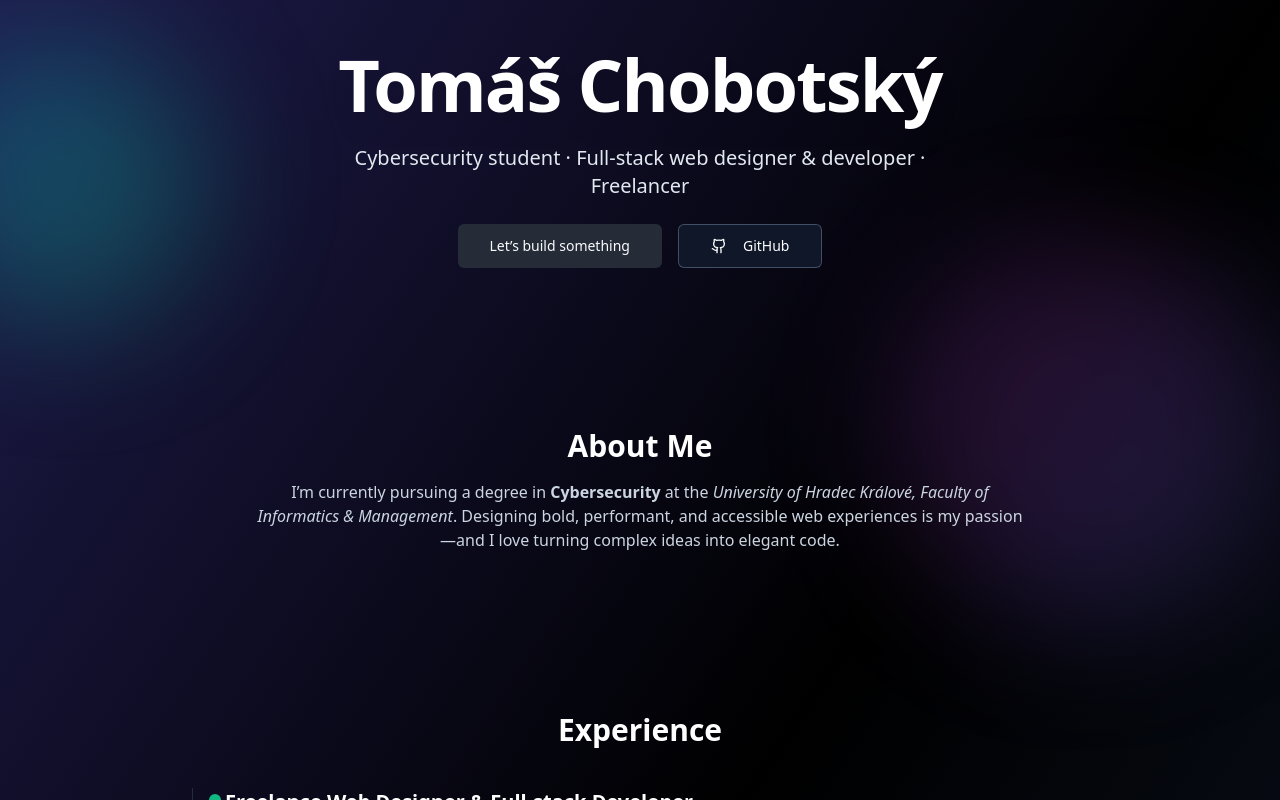
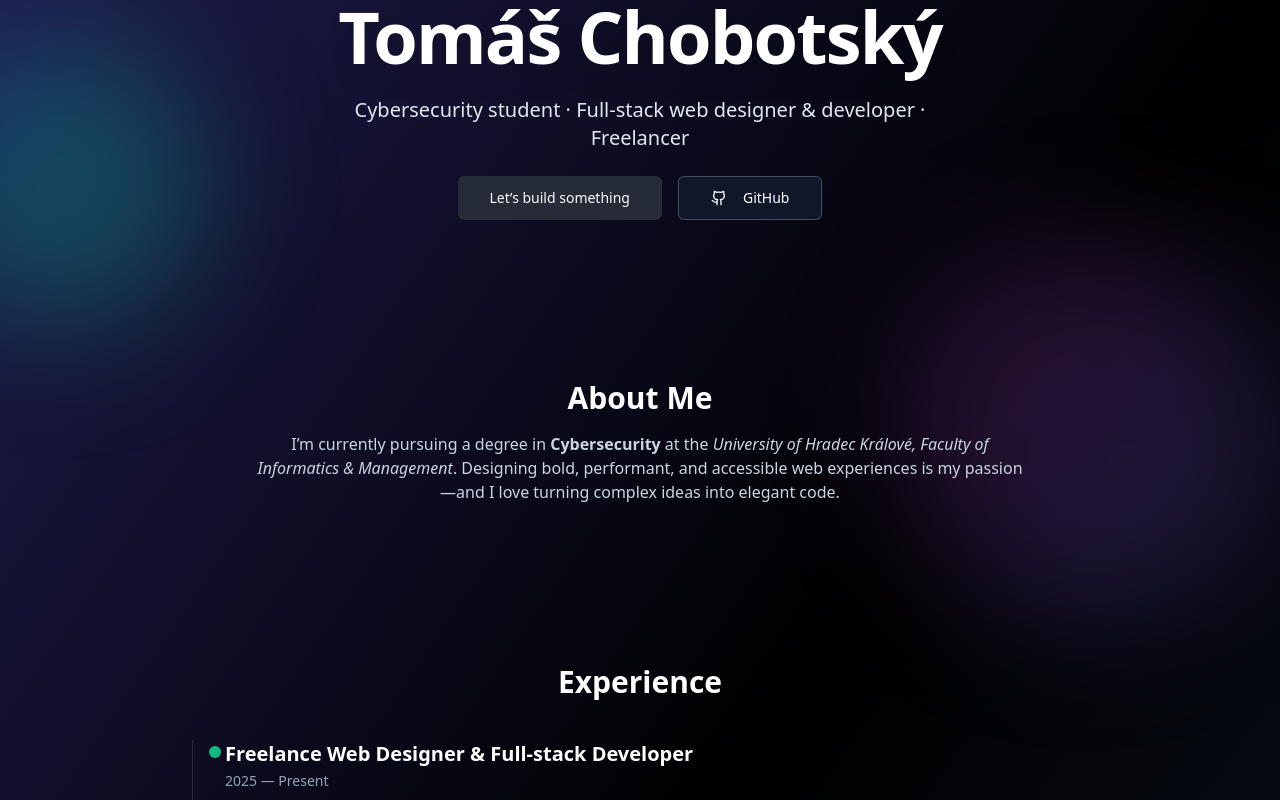
Before and after one commit to TomasChobotsky/TomasChobotsky.github.io, a React (Vite) app: page / in a window 1280 px wide. Shown: the top 800 px of the page. Built offline with nearby package versions, Linux system fonts and the light colour scheme.

Commit message:
Fix scroll hopefully

```diff
--- a/src/pages/PortfolioSite.jsx
+++ b/src/pages/PortfolioSite.jsx
@@ -41,7 +41,7 @@ function Hero() {
         initial={{ y: 40, opacity: 0 }}
         whileInView={{ y: 0, opacity: 1 }}
         transition={{ duration: 0.8 }}
-        className="text-4xl sm:text-5xl md:text-7xl font-extrabold tracking-tight drop-shadow-xl">
+        className="mt-0 text-4xl sm:text-5xl md:text-7xl font-extrabold tracking-tight drop-shadow-xl">
         Tomáš Chobotský
       </motion.h1>
       <motion.p
@@ -228,7 +228,7 @@ export default function PortfolioSite() {
   return (
     <div className="relative min-h-screen overflow-x-hidden bg-gradient-to-br from-indigo-950 via-black to-slate-900 text-white selection:bg-emerald-700/80 selection:text-white">
       <AbstractBackground />
-      <main className="relative z-10 flex flex-col items-center px-4 pt-8 sm:pt-12 pb-20 gap-24 sm:gap-40">
+      <main className="relative z-10 flex flex-col items-center px-4 pt-0 pb-20 gap-24 sm:gap-40">
         <Hero />
         <About />
         <Experience />
```
